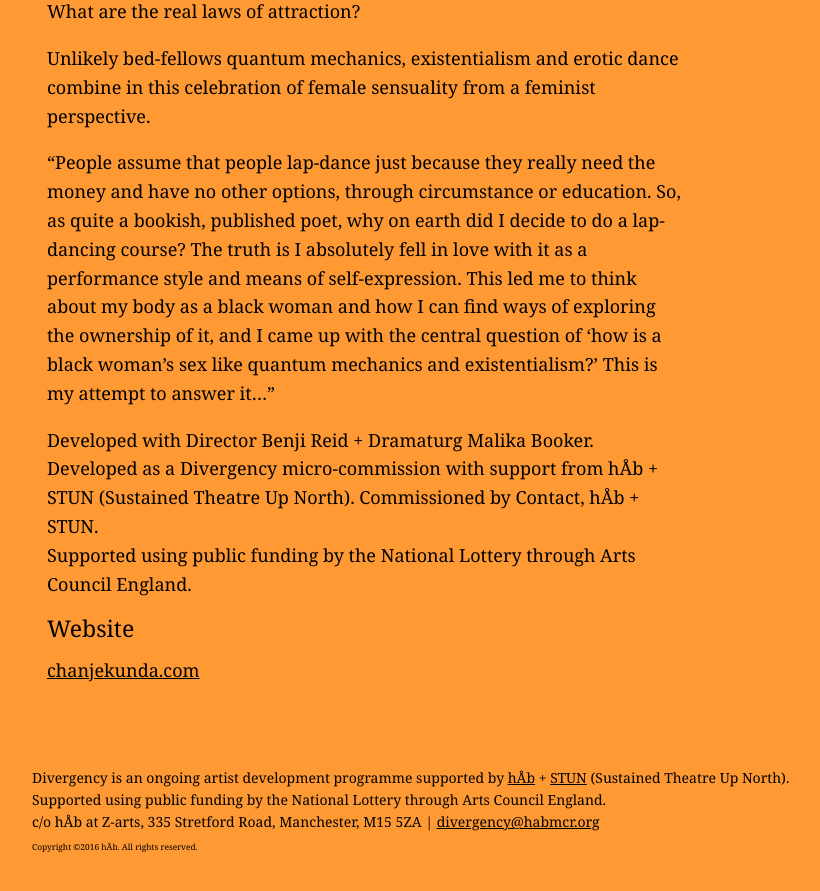
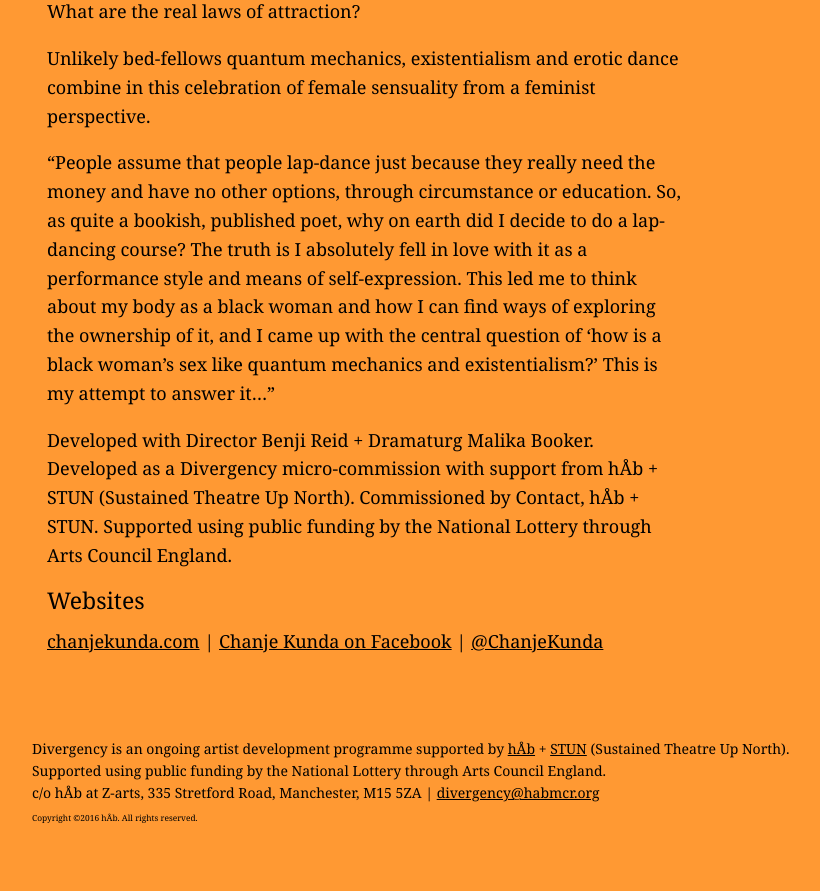
Before and after one commit to divergencymcr/divergencymcr.github.io, a Jekyll site: the page built from current/artist/kunda/index.md, in a window 1280 px wide and 900 px high, scrolled down 941 px. Shown: the top 891 px of the window, without its empty margins (108-928 px from the left). Built offline with Jekyll 4.4.1, drawn with Linux system fonts in a browser that asks for light colours.

Commit message:
chanje tweak2

```diff
--- a/current/artist/kunda/index.md
+++ b/current/artist/kunda/index.md
@@ -8,7 +8,7 @@ rootpath: "../../../"
 artist: "Chanje Kunda"
 artist_size: 1
 header_image: "header_chanjenl.jpg"
-season: Chanje Kunda
+season: "Chanje Kunda"
 
 # ABOUT THE SHOW - LAYOUT
 # artist_size: 1 # optional - size of artist name 1-5. Default is 1. Set longer names to lower values
@@ -30,8 +30,7 @@ Unlikely bed-fellows quantum mechanics, existentialism and erotic dance combine
 "People assume that people lap-dance just because they really need the money and have no other options, through circumstance or education. So, as quite a bookish, published poet, why on earth did I decide to do a lap-dancing course? The truth is I absolutely fell in love with it as a performance style and means of self-expression. This led me to think about my body as a black woman and how I can find ways of exploring the ownership of it, and I came up with the central question of 'how is a black woman's sex like quantum mechanics and existentialism?' This is my attempt to answer it…"
 
 Developed with Director Benji Reid + Dramaturg Malika Booker.
-Developed as a Divergency micro-commission with support from hÅb + STUN (Sustained Theatre Up North). Commissioned by Contact, hÅb + STUN.
-Supported using public funding by the National Lottery through Arts Council England.
+Developed as a Divergency micro-commission with support from hÅb + STUN (Sustained Theatre Up North). Commissioned by Contact, hÅb + STUN. Supported using public funding by the National Lottery through Arts Council England.
 
-#### Website
-<a href="http://www.chanjekunda.com" target="_blank">chanjekunda.com</a>
+#### Websites
+<a href="http://www.chanjekunda.com" target="_blank">chanjekunda.com</a> | <a href="http://facebook.com/Chanje-Kunda-Page-196097173743336" target="_blank">Chanje Kunda on Facebook</a> | <a href="http://twitter.com/ChanjeKunda" target="_blank">@ChanjeKunda</a>
```
